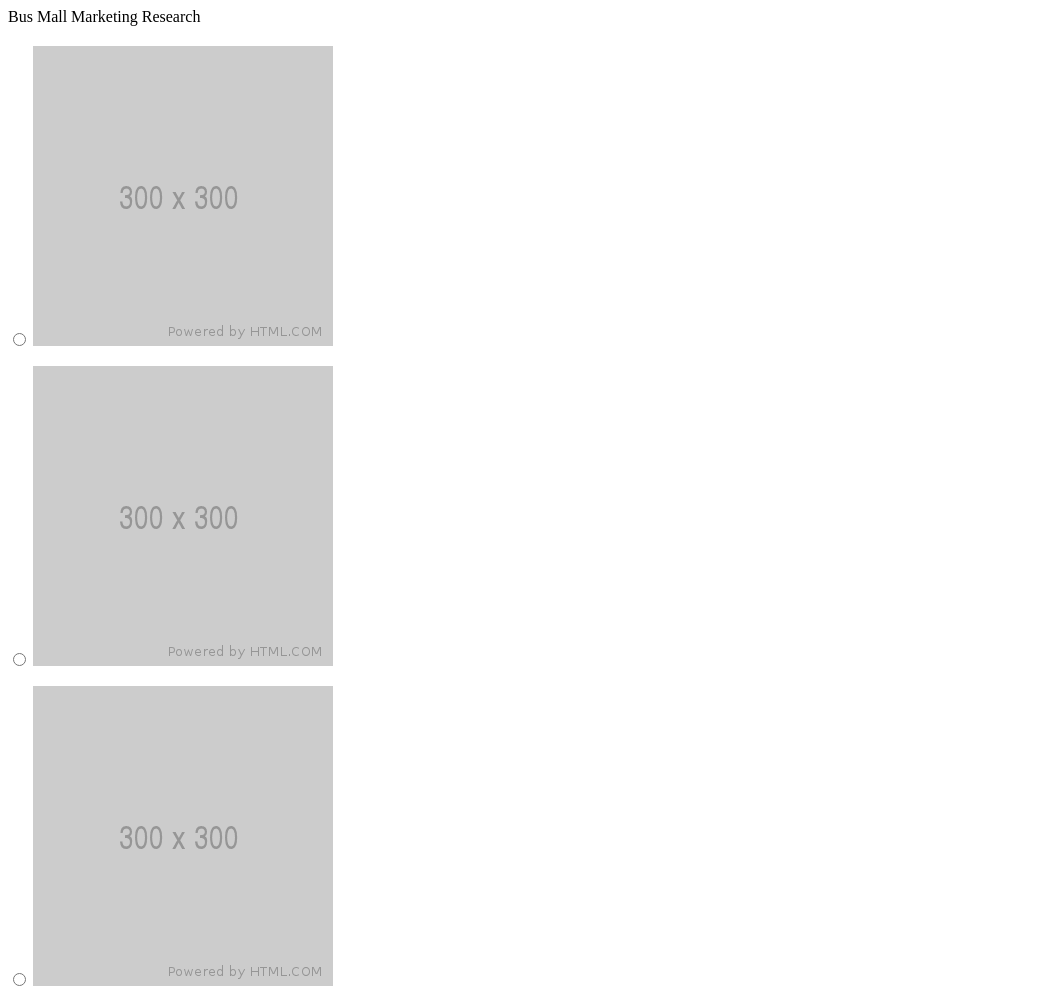
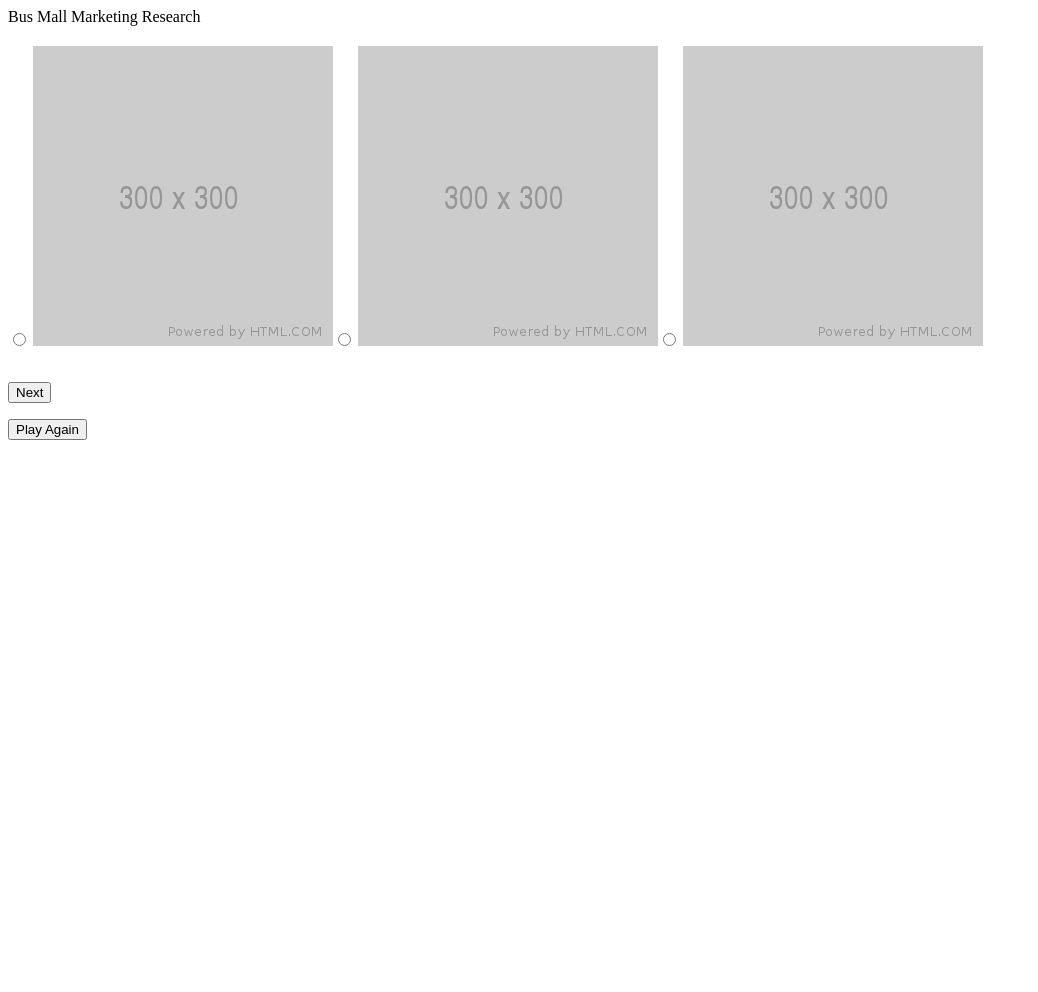
Before and after one commit to cackmed/bus-mall, a plain HTML site: page src/index.html in a window 1280 px wide. Shown: the top 992 px of the page, without its empty margins (0-1038 px from the left). After the commit the page ends 800 px from the top, so only its background shows below. Drawn offline with Linux system fonts and the light colour scheme.

Commit message:
added small css to make display more appealing to my eyes

```diff
--- a/Data/style.css
+++ b/Data/style.css
@@ -0,0 +1,4 @@
+.product-display {
+    display: flex;
+    flex-direction: row;
+}
--- a/src/bus-mall.js
+++ b/src/bus-mall.js
@@ -5,10 +5,11 @@ const radioImage = document.querySelectorAll('img');
 const radioInput = document.querySelectorAll('input');
 const productName = document.getElementById('product-name');
 const productArray = new ProductArray(products);
-let quanity = 0;
+let clicks = 0;
 
 radioInput.forEach((radioTag) => {
     radioTag.addEventListener('click', (event) => {
+        clicks = radioInput + 1;
     });
 });
 
--- a/src/index.html
+++ b/src/index.html
@@ -13,7 +13,7 @@
 <body>
     <section id="product-section">
         <h2 id="product-name"></h2>
-        <div id="product-choice-container">
+        <div id="product-choice-container" class="product-display">
 
             <label class="product 1">
                 <input type="radio" name="product" value="">
```
